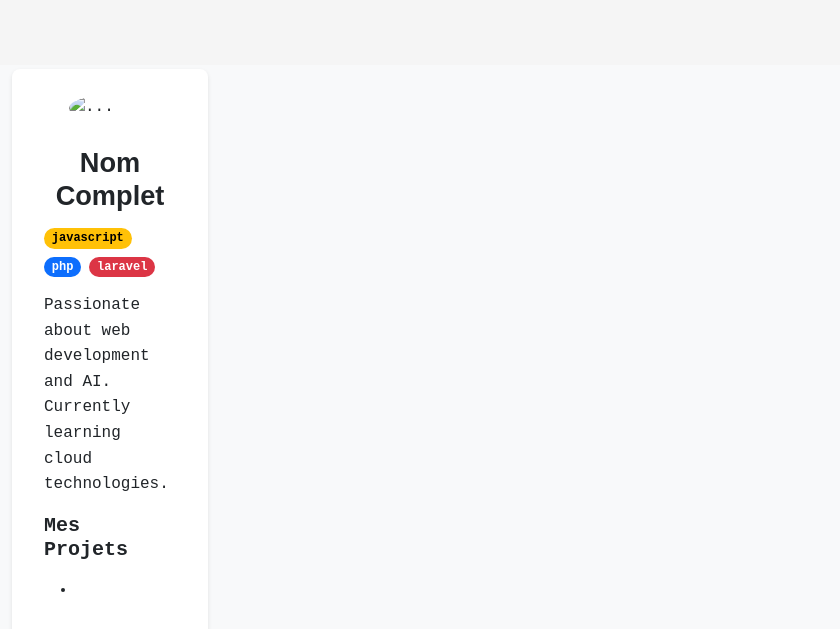
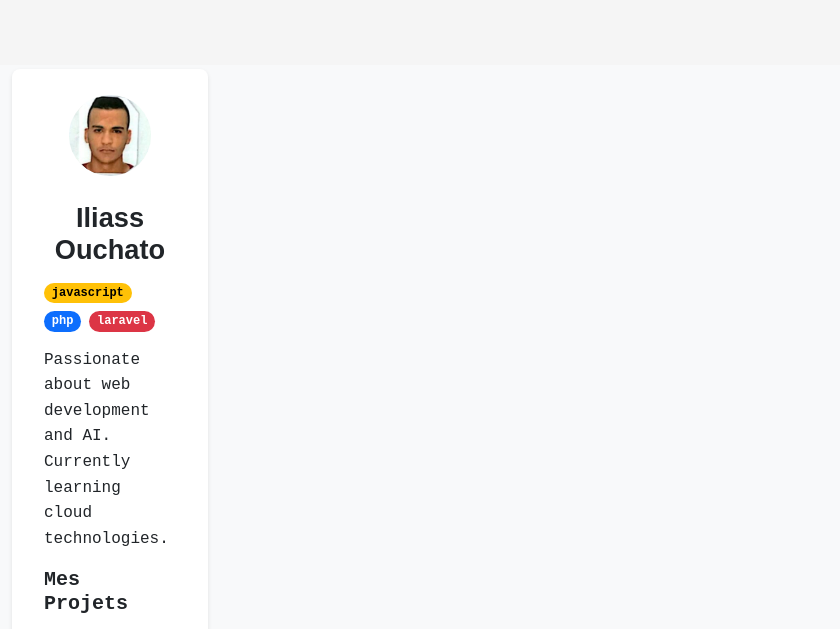
Before and after one commit to ilyesilno/classe202-portfolio, a plain HTML site: page index.html in a window 1280 px wide. Shown: the part 383-1012 px from the top of the page, without its empty margins (0-840 px from the left). Drawn offline with Linux system fonts and the light colour scheme.

Commit message:
creation section stagiaire ouchato

```diff
--- a/index.html
+++ b/index.html
@@ -47,9 +47,9 @@
           <!-- section stagiaire-->
           <div class="col">
             <div class="card ">
-              <img src="./images-stagiaires/votre-image.png" class="card-img-top" alt="...">
+              <img src="./images-stagiaires/ouchato.png" class="card-img-top" alt="...">
               <div class="card-body">
-                <h5 class="card-title text-center">Nom Complet</h5>
+                <h5 class="card-title text-center">Iliass Ouchato</h5>
                 <div class="tech-tags">
 
                   <span class="badge rounded-pill text-bg-warning">javascript</span>
@@ -64,7 +64,7 @@
                   <p>
                     <ul>
                       <li>
-
+                        Gestion des voyages
                       </li>
                     </ul>
                   </p>
@@ -73,7 +73,7 @@
               </div>
 
               <div class="card-footer rounded">
-                <a href="https://www.linkedin.com/in/votre-username/">
+                <a href="https://www.linkedin.com/in/iliassouchato/">
                   <svg xmlns="http://www.w3.org/2000/svg" viewBox="0 0 448 512">
                     <path fill="#0077B5"
                       d="M100.3 448H7.4V148.9h92.9zM53.8 108.1C24.1 108.1 0 83.5 0 53.8a53.8 53.8 0 0 1 107.6 0c0 29.7-24.1 54.3-53.8 54.3zM447.9 448h-92.7V302.4c0-34.7-.7-79.2-48.3-79.2-48.3 0-55.7 37.7-55.7 76.7V448h-92.8V148.9h89.1v40.8h1.3c12.4-23.5 42.7-48.3 87.9-48.3 94 0 111.3 61.9 111.3 142.3V448z" />
```
